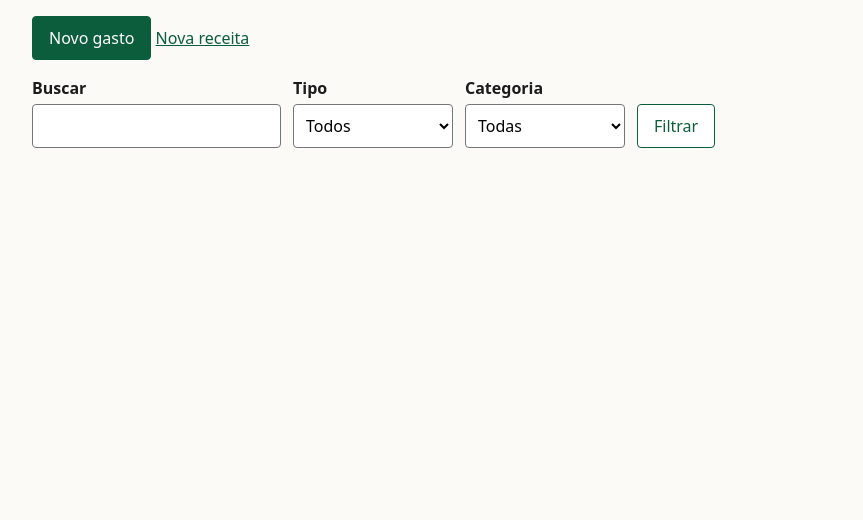
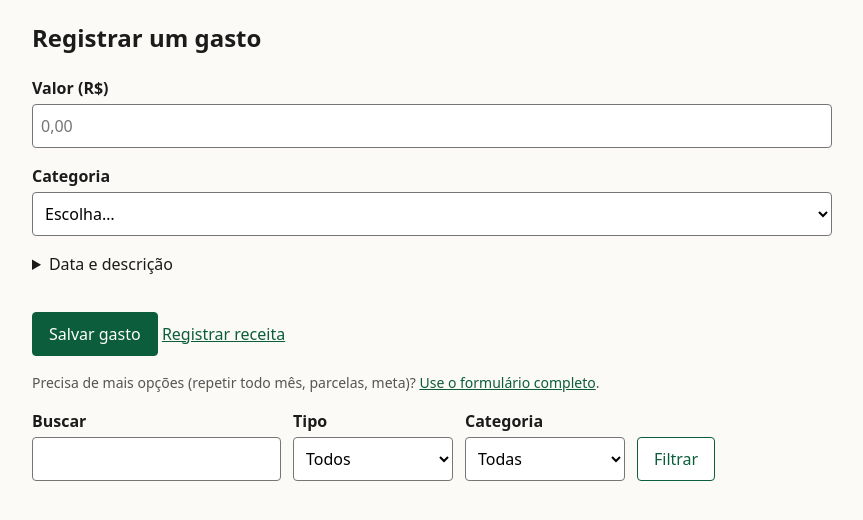
Before and after one commit to fabasDev/sistema-de-controle-financeiro, a Spring app: template src/main/resources/templates/transactions/list.html in a window 1280 px wide. Shown: the part 153-673 px from the top of the page, without its empty margins (208-1071 px from the left). Run offline with Thymeleaf, Linux system fonts and the light colour scheme; the template is opened without the code that fills it, so the values that code supplies are empty; some of the project's set-up classes (security, data sources, template engines, error pages and the like) are left out, and stand-ins take their place; database files in the repository are not loaded.

Commit message:
Adiciona o lançamento rápido no topo e os estados vazios
Registrar um gasto agora leva poucos toques, na visão geral e na lista de
lançamentos: valor, categoria e salvar. A data já vem com hoje, e a data e a
descrição ficam num "Data e descrição" recolhido. As 5 categorias mais
usadas nos últimos 90 dias aparecem primeiro, num grupo "Mais usadas" do
select. Se algo vier errado, abre o formulário completo com a mensagem ao
lado do campo. O parâmetro "voltar" só aceita a visão geral; qualquer outro
valor volta para a lista, para não virar um redirect aberto.

O topo da visão geral responde as três perguntas na ordem do CLAUDE.md
(gastei, sobra, posso investir), com o aviso "estimativa educativa" junto do
"posso investir". Sem renda no mês, um aviso diz o que fazer.

Também entram os estados vazios que faltavam: metas (só a reserva) e
histórico sem lançamentos. A visão geral passa a mostrar os gastos por
categoria, com aviso de limite e de pote acima do plano.

Co-Authored-By: Claude Opus 5.5 <noreply@anthropic.com>

```diff
--- a/src/main/java/io/github/fabasdev/financas/controller/GoalController.java
+++ b/src/main/java/io/github/fabasdev/financas/controller/GoalController.java
@@ -72,7 +72,9 @@ public class GoalController {
     public String list(@AuthenticationPrincipal AppUserPrincipal me, Model model) {
         YearMonth month = YearMonth.now(clock);
         UserSettings s = goals.settings(me.getId());
-        model.addAttribute("goals", goals.list(me.getId(), month));
+        var list = goals.list(me.getId(), month);
+        model.addAttribute("goals", list);
+        model.addAttribute("hasOwnGoals", list.stream().anyMatch(g -> g.kind() == GoalKind.GOAL));
         model.addAttribute("rec", suggestions.recommendation(me.getId(), month));
         if (!model.containsAttribute("reserveForm")) {
             model.addAttribute("reserveForm", new ReserveForm(s.getReserveMonths(), s.getReserveBase(),
--- a/src/main/java/io/github/fabasdev/financas/controller/HistoryController.java
+++ b/src/main/java/io/github/fabasdev/financas/controller/HistoryController.java
@@ -30,7 +30,10 @@ public class HistoryController {
         YearMonth end = YearMonth.now(clock);
         model.addAttribute("count", count);
         model.addAttribute("months", Months.range(end, count));
-        model.addAttribute("rows", history.months(me.getId(), end, count));
+        var rows = history.months(me.getId(), end, count);
+        model.addAttribute("rows", rows);
+        model.addAttribute("hasData", rows.stream().anyMatch(r -> r.income().signum() != 0
+                || r.spent().signum() != 0 || r.saved().signum() != 0));
         model.addAttribute("categories", history.categories(me.getId(), end, count));
         return "history/page";
     }
--- /dev/null
+++ b/src/main/resources/templates/fragments/quick-add.html
@@ -0,0 +1,50 @@
+<!DOCTYPE html>
+<html lang="pt-BR" xmlns:th="http://www.thymeleaf.org">
+<body>
+<!--
+  Lançamento rápido: valor → categoria → salvar. A data já vem com hoje.
+  Parâmetro "back": "inicio" ou "lancamentos" (para onde voltar depois de salvar).
+-->
+<section th:fragment="form(back)" class="quick-add" aria-labelledby="rapido-titulo">
+    <h2 id="rapido-titulo">Registrar um gasto</h2>
+    <form th:action="@{/lancamentos/rapido}" method="post" class="form quick-add-form">
+        <input type="hidden" name="type" value="EXPENSE">
+        <input type="hidden" name="paid" value="true">
+        <input type="hidden" name="voltar" th:value="${back}">
+        <div class="field">
+            <label for="rapido-valor">Valor (R$)</label>
+            <input id="rapido-valor" name="amount" type="text" inputmode="decimal" autocomplete="off" maxlength="20"
+                   required pattern="[R$ ]*[0-9][0-9.,]*" placeholder="0,00" enterkeyhint="next"
+                   data-msg-value-missing="Digite quanto gastou." data-msg-pattern-mismatch="Use só números, como 1.234,56.">
+        </div>
+        <div class="field">
+            <label for="rapido-categoria">Categoria</label>
+            <select id="rapido-categoria" name="categoryId" required data-msg-value-missing="Escolha uma categoria.">
+                <option value="">Escolha…</option>
+                <optgroup th:unless="${#lists.isEmpty(quick.mostUsed)}" label="Mais usadas">
+                    <option th:each="c : ${quick.mostUsed}" th:value="${c.id}" th:text="${c.name}"></option>
+                </optgroup>
+                <optgroup th:label="${#lists.isEmpty(quick.mostUsed)} ? 'Categorias' : 'Outras'">
+                    <option th:each="c : ${quick.others}" th:value="${c.id}" th:text="${c.name}"></option>
+                </optgroup>
+            </select>
+        </div>
+        <details class="field">
+            <summary>Data e descrição</summary>
+            <div class="field">
+                <label for="rapido-data">Data</label>
+                <input id="rapido-data" name="date" type="date" th:value="${today}" required>
+            </div>
+            <div class="field">
+                <label for="rapido-descricao">Descrição <span class="small">(opcional)</span></label>
+                <input id="rapido-descricao" name="description" type="text" maxlength="200">
+            </div>
+        </details>
+        <p>
+            <button type="submit" class="button-primary">Salvar gasto</button>
+            <a th:href="@{/lancamentos/novo(tipo=INCOME)}">Registrar receita</a>
+        </p>
+    </form>
+</section>
+</body>
+</html>
--- a/src/main/resources/templates/goals/list.html
+++ b/src/main/resources/templates/goals/list.html
@@ -46,6 +46,9 @@
     <section aria-labelledby="metas-titulo">
         <h2 id="metas-titulo">Suas metas</h2>
         <p><a class="button-primary" th:href="@{/metas/nova}">Nova meta</a></p>
+        <p th:unless="${hasOwnGoals}" class="empty">
+            Além da reserva, você ainda não tem metas. Crie uma com valor e prazo (uma viagem, um curso) e o app mostra quanto guardar por mês.
+        </p>
         <table class="table">
             <thead><tr><th scope="col">Meta</th><th scope="col" class="num">Guardado</th><th scope="col" class="num">Alvo</th><th scope="col">Por mês até o prazo</th><th scope="col"><span class="visually-hidden">Ações</span></th></tr></thead>
             <tbody>
--- a/src/main/resources/templates/history/page.html
+++ b/src/main/resources/templates/history/page.html
@@ -9,6 +9,10 @@
         <a th:each="n : ${ {6, 12, 24} }" th:href="@{/historico(meses=${n})}" th:text="${n} + ' meses'"
            th:attr="aria-current=${n == count} ? 'page' : null"></a>
     </nav>
+
+    <p th:if="${!hasData}" class="empty">
+        Ainda não há lançamentos nesses meses. Registre seus gastos e receitas e o histórico aparece aqui.
+    </p>
 
     <table class="table">
         <caption class="small">Entradas × saídas por mês</caption>
--- a/src/main/resources/templates/transactions/list.html
+++ b/src/main/resources/templates/transactions/list.html
@@ -12,9 +12,9 @@
 
     <div th:replace="~{fragments/layout :: flash}"></div>
 
-    <p>
-        <a class="button-primary" th:href="@{/lancamentos/novo}">Novo gasto</a>
-        <a th:href="@{/lancamentos/novo(tipo=INCOME)}">Nova receita</a>
+    <section th:replace="~{fragments/quick-add :: form('lancamentos')}"></section>
+    <p class="small">
+        Precisa de mais opções (repetir todo mês, parcelas, meta)? <a th:href="@{/lancamentos/novo}">Use o formulário completo</a>.
     </p>
 
     <!-- Filtros por GET: ficam na URL e sobrevivem a editar e voltar. -->
@@ -44,7 +44,7 @@
     </form>
 
     <p th:if="${page.totalElements == 0}" class="empty">
-        Nada por aqui neste mês com esses filtros. <a th:href="@{/lancamentos/novo}">Registrar um gasto</a>
+        Nada por aqui neste mês com esses filtros. Registre um gasto no formulário acima ou limpe os filtros.
     </p>
 
     <table th:if="${page.totalElements > 0}" class="table">
```
Also changed, not shown: src/main/java/io/github/fabasdev/financas/controller/HomeController.java (+7 -1 lines), src/main/java/io/github/fabasdev/financas/controller/TransactionController.java (+28 -1 lines), src/main/java/io/github/fabasdev/financas/repository/TransactionRepository.java (+11 -0 lines), src/main/java/io/github/fabasdev/financas/service/CategoryService.java (+27 -0 lines), src/main/resources/templates/home.html (+33 -5 lines), 1 other file.
